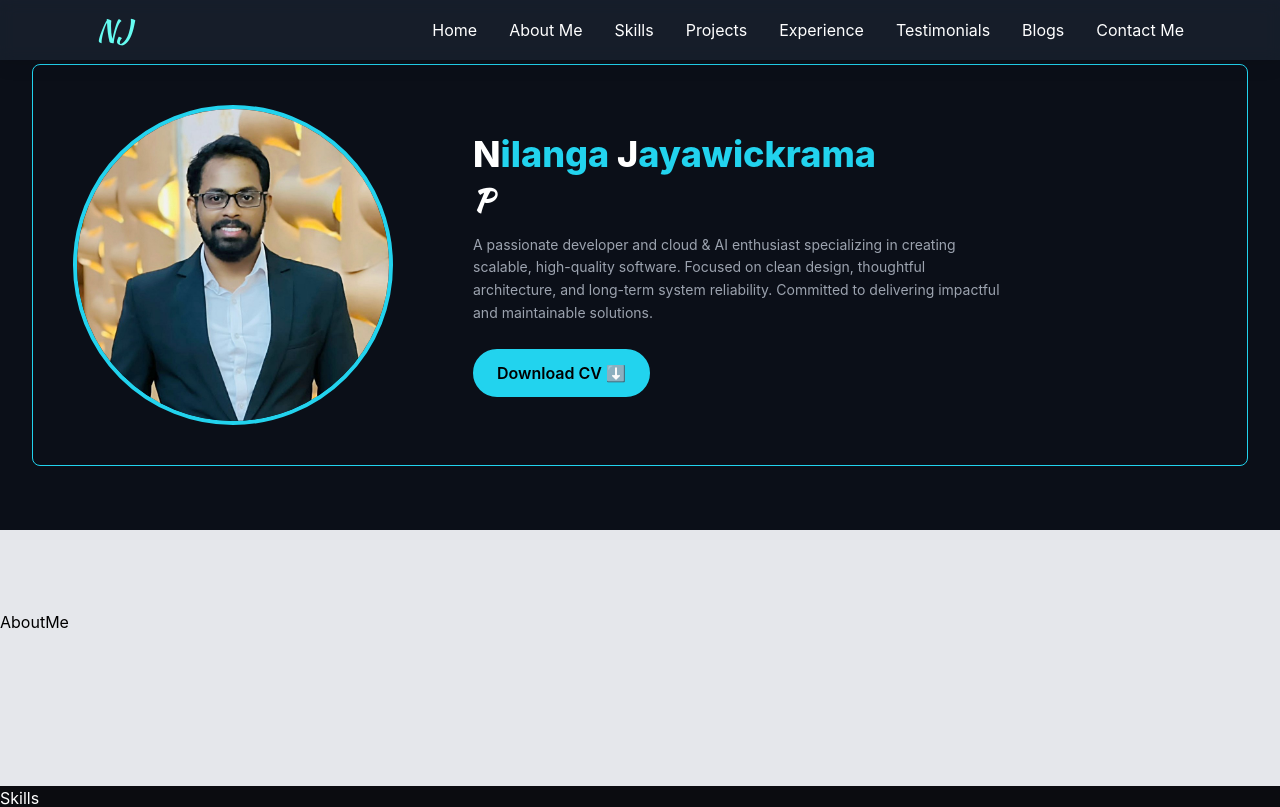
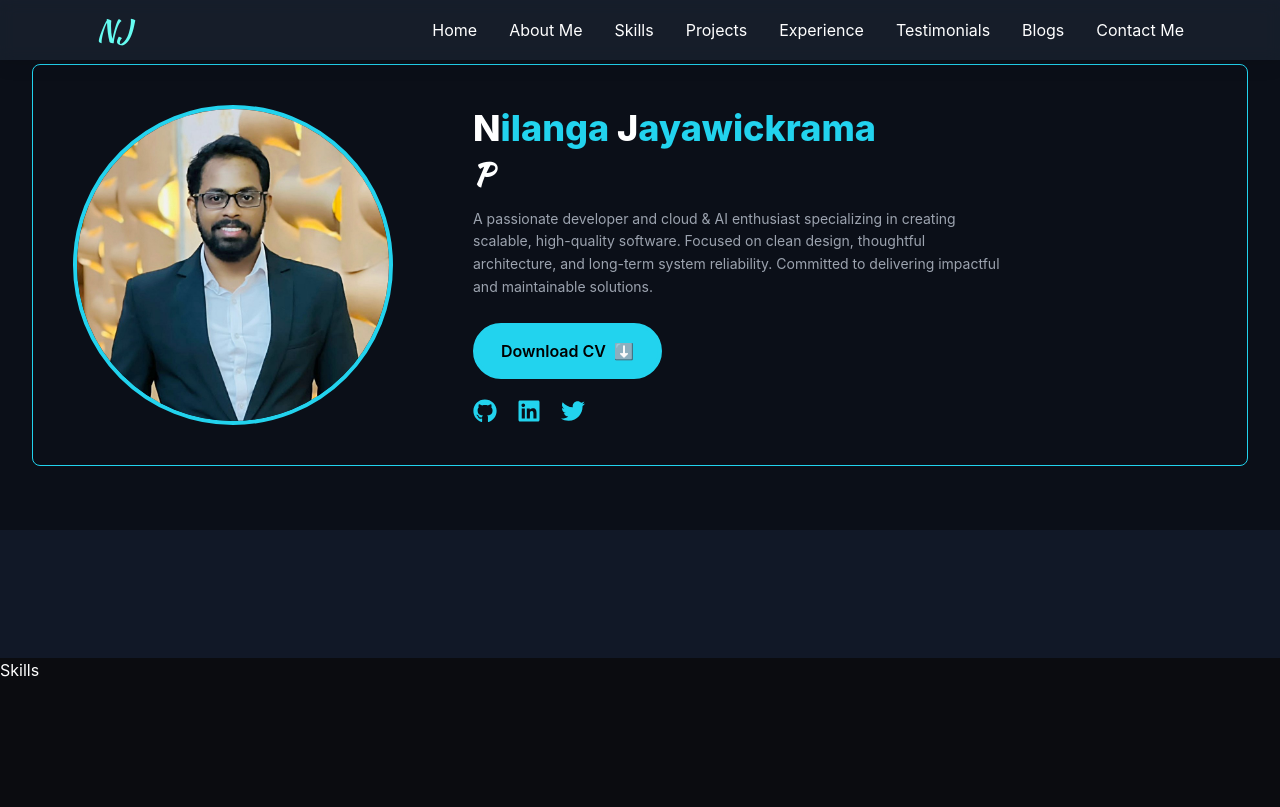
Before and after one commit to NilangaJayawickrama/MyPortfolio, a React (Create React App) app: page / in a window 1280 px wide. Shown: the top 807 px of the page. Built offline with nearby package versions, Linux system fonts and the light colour scheme.

Commit message:
Added contact info

```diff
--- a/package.json
+++ b/package.json
@@ -6,6 +6,7 @@
     "cra-template": "1.2.0",
     "react": "^18.3.1",
     "react-dom": "^18.3.1",
+    "react-icons": "^5.5.0",
     "react-scripts": "5.0.1",
     "react-scroll": "^1.9.0",
     "react-type-animation": "^3.2.0",
--- a/src/presentation/pages/home/sections/AboutMe.js
+++ b/src/presentation/pages/home/sections/AboutMe.js
@@ -2,11 +2,9 @@ import React from 'react';
 
 const AboutMe = () => {
     return (
-        <div>
-            <div className="h-64 bg-gray-200">
-                <h1 className='text-black pt-20'>AboutMe</h1>
-            </div>
-        </div>
+        <section className="pt-[70px] flex justify-center items-center py-12 md:py-16 bg-[#111827]">
+
+        </section>
     );
 }
 
--- a/src/presentation/pages/home/sections/Introduction.js
+++ b/src/presentation/pages/home/sections/Introduction.js
@@ -1,5 +1,6 @@
 import React from 'react';
 import { TypeAnimation } from 'react-type-animation';
+import { FaGithub, FaLinkedin, FaTwitter } from "react-icons/fa";
 
 const Introduction = () => {
   return (
@@ -45,11 +46,54 @@ const Introduction = () => {
           </p>
 
           {/* Buttons */}
-          <div className="mt-6 flex items-center gap-6">
-            <button className="bg-cyan-400 text-black font-semibold px-5 py-2 rounded-full flex items-center border-4 border-cyan-400 overflow-hidden gap-2">
-              Download CV ⬇️
-            </button>
+          <div className="mt-6 justify-center md:justify-start flex items-center gap-6 ">
+            <a
+              href="https://drive.google.com/uc?export=download&id=1z1sZjph1kQXusgfYhRrszRHOnbn2XI1b"
+              target="_blank"
+              rel="noopener noreferrer"
+            >
+              <button className="group-hover:bg-black/20 group-hover:shadow-2xl group-hover:shadow-cyan-500/50 bg-cyan-400 font-semibold text-black px-6 py-3 rounded-full flex items-center border-4 border-cyan-400 overflow-hidden gap-2 transition-all duration-300 ease-in-out hover:text-white relative">
+                <span className="relative z-10">Download CV</span>
+                <span className="group-hover:-rotate-12 transition-transform duration-300">⬇️</span>
+                {/* Glow shimmer */}
+                <div className="absolute inset-0 bg-gradient-to-r from-transparent via-white/20 to-transparent -skew-x-12 transform -rotate-2 group-hover:animate-shimmer opacity-0 group-hover:opacity-100 transition-opacity duration-500 rounded-full" />
+              </button>
+            </a>
           </div>
+
+          {/* Social icons row */}
+          <div className="mt-5 flex items-center justify-center md:justify-start gap-5 text-cyan-400 text-2xl">
+            <a
+              href="https://github.com/NilangaJayawickrama"
+              target="_blank"
+              rel="noopener noreferrer"
+              className="hover:text-white transition-colors"
+              aria-label="GitHub"
+            >
+              <FaGithub />
+            </a>
+
+            <a
+              href="https://www.linkedin.com/in/nilanga-jayawickrama/"
+              target="_blank"
+              rel="noopener noreferrer"
+              className="hover:text-white transition-colors"
+              aria-label="LinkedIn"
+            >
+              <FaLinkedin />
+            </a>
+
+            <a
+              href="https://x.com/NPJayawickrama"
+              target="_blank"
+              rel="noopener noreferrer"
+              className="hover:text-white transition-colors"
+              aria-label="Twitter"
+            >
+              <FaTwitter />
+            </a>
+          </div>
+
         </div>
 
       </div>
```
Also changed, not shown: 1 other file (tests, documents, lock files or other folders).
